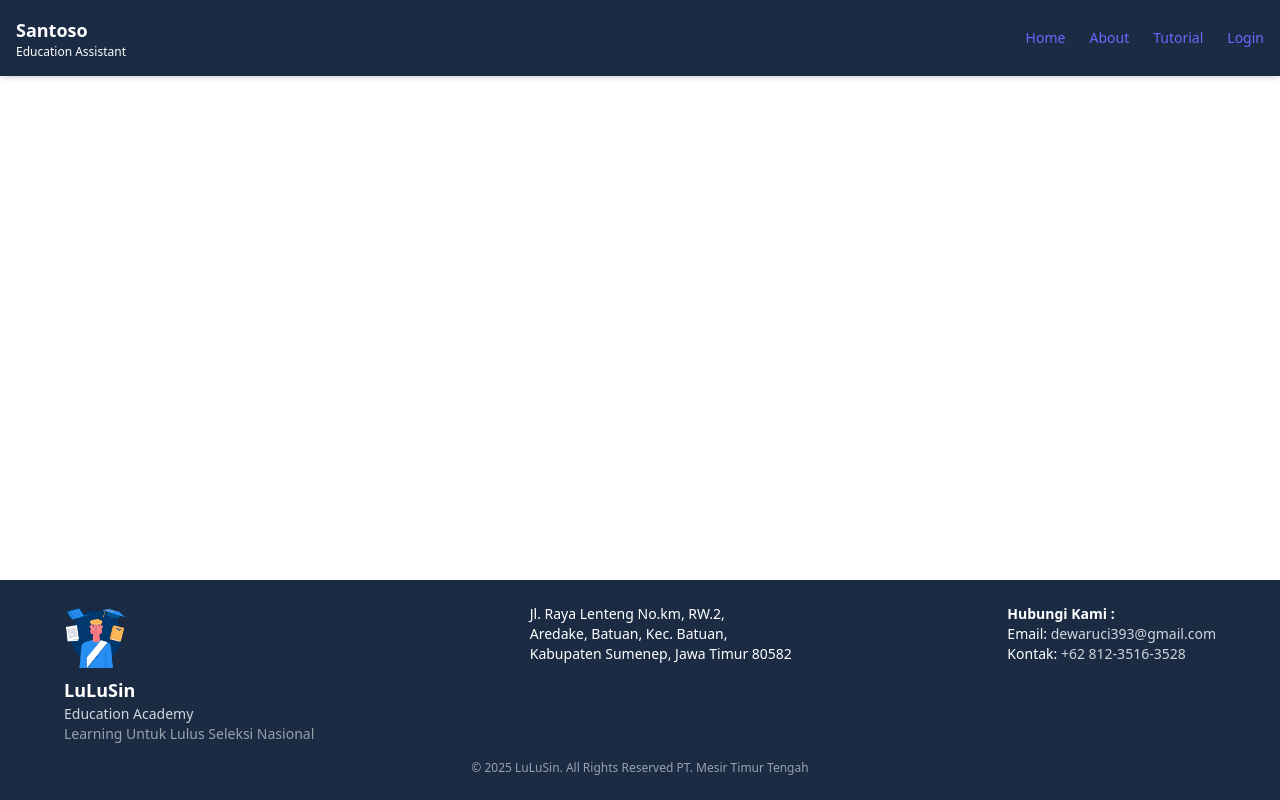
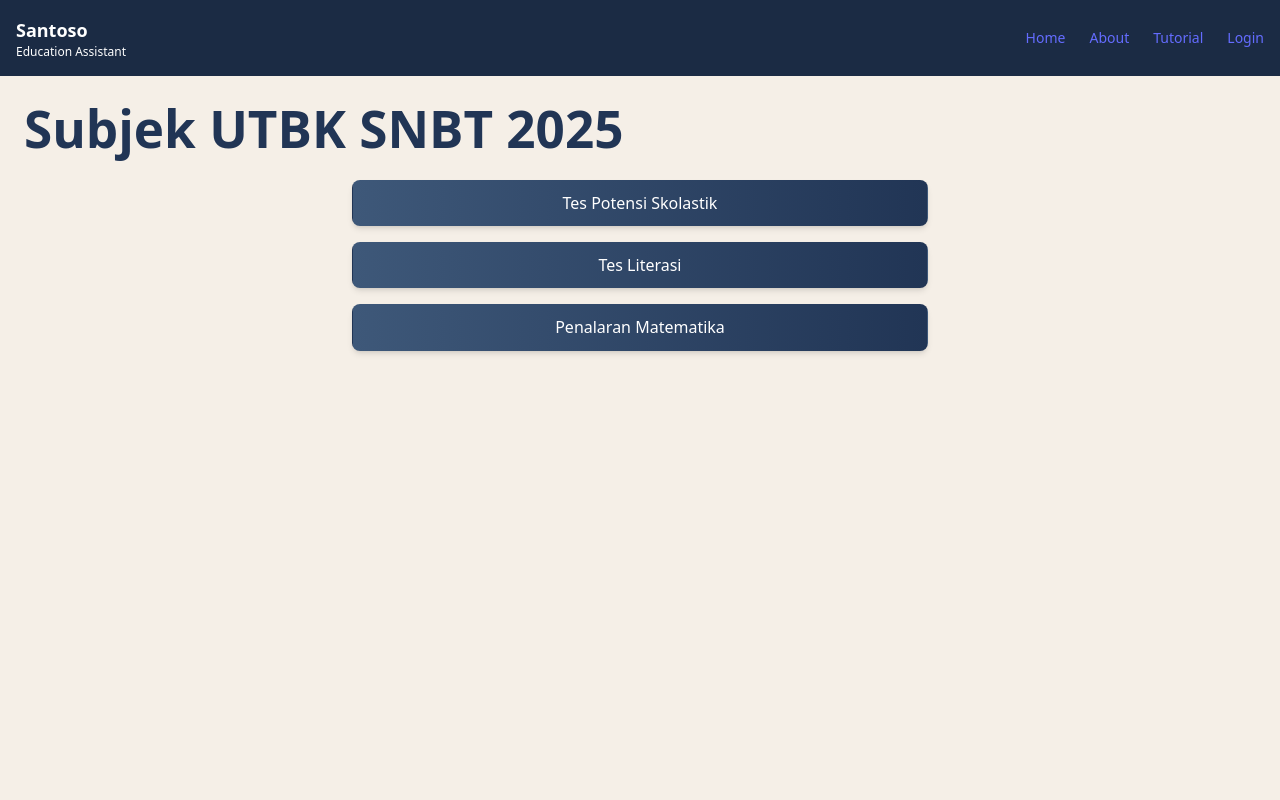
Before and after one commit to mifzalf/LuLuSin-FrontEnd, a React (Vite) app: page /guru/category_subject in a window 1280 px wide. Built offline with nearby package versions, Linux system fonts and the light colour scheme.

Commit message:
guru_kategori

```diff
--- a/src/App.jsx
+++ b/src/App.jsx
@@ -27,6 +27,7 @@ import SiswaTryoutPembahasan from "./Pages/Siswa/TryoutPembahasan";
 import SiswaTryoutPengerjaan from "./Pages/Siswa/TryoutPengerjaan";
 import Peralihan from "./Pages/Siswa/Peralihan";
 import CreateTryoutSubjek from "./Pages/Guru/CreateTryoutSubjek";
+import GuruKategori from "./Pages/Guru/GuruKategori";
 
 function App() {
   const [count, setCount] = useState(0);
@@ -99,10 +100,14 @@ function App() {
             <Route path="guru/tryout/id/detail" element={<GuruTryoutDetail />} />
             <Route path="guru/tryout/id/subjek" element={<GuruTryoutSubjek />} />
             <Route path="guru/tryout/id/editsubjek" element={<EditTryoutSubjek />} />
+            <Route path="/guru/category_subject" element={<GuruKategori />} />
+
 
             <Route path="guru/tryout/id/subjek/pembahasan/edit" element={<EditPembahasanSoalTryout />} />
             <Route path="guru/tryout/id/subjek/editpembahasan/create" element={<EditSoalCreatePembahasan />} />
             <Route path="guru/tryout/id/subjek/create" element={<CreateTryoutSubjek />} />
+
+
             {/* Siswa Routes */}
             <Route path="siswa/dashboard" element={<SiswaDashBoard />} />
             <Route path="siswa/landingpage" element={<SiswaLandingPage />} />
--- /dev/null
+++ b/src/Pages/Guru/GuruKategori.jsx
@@ -0,0 +1,41 @@
+import React from "react";
+
+const GuruKategori = () => {
+  return (
+    <div className="min-h-screen flex flex-col">
+      <div className="flex-grow bg-[#F5EFE7] p-6">
+        <h1 className="text-2xl font-bold text-[#213555] mb-6">
+          Subjek UTBK SNBT 2025
+        </h1>
+
+        <div className="flex justify-center">
+          <div className="space-y-4 w-full max-w-xl">
+            <button
+              className="block w-full bg-gradient-to-r from-[#3E5879] to-[#213555]
+                         text-white text-center py-3 rounded-xl shadow-md font-medium text-lg
+                         hover:opacity-90 transition"
+            >
+              Tes Potensi Skolastik
+            </button>
+            <button
+              className="block w-full bg-gradient-to-r from-[#3E5879] to-[#213555]
+                         text-white text-center py-3 rounded-xl shadow-md font-medium text-lg
+                         hover:opacity-90 transition"
+            >
+              Tes Literasi
+            </button>
+            <button
+              className="block w-full bg-gradient-to-r from-[#3E5879] to-[#213555]
+                         text-white text-center py-3 rounded-xl shadow-md font-medium text-lg
+                         hover:opacity-90 transition"
+            >
+              Penalaran Matematika
+            </button>
+          </div>
+        </div>
+      </div>
+    </div>
+  );
+};
+
+export default GuruKategori;
```
